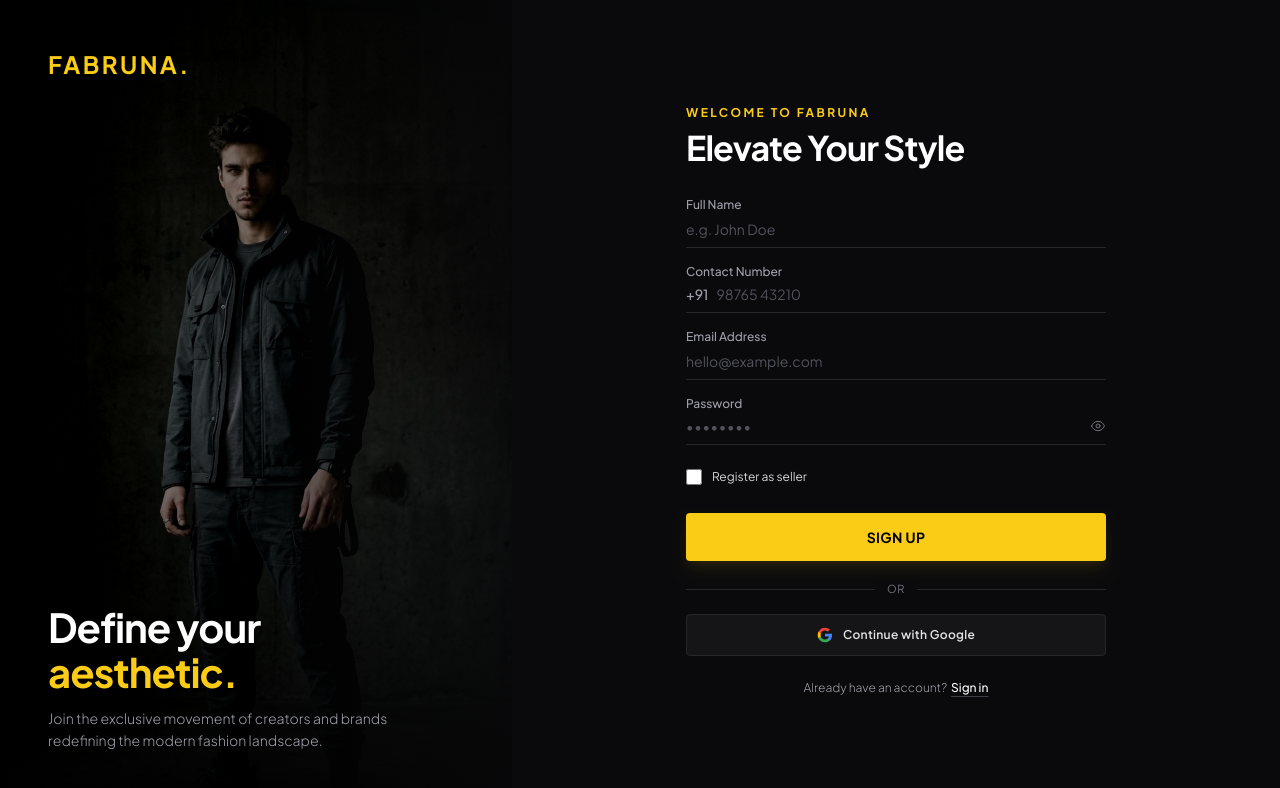
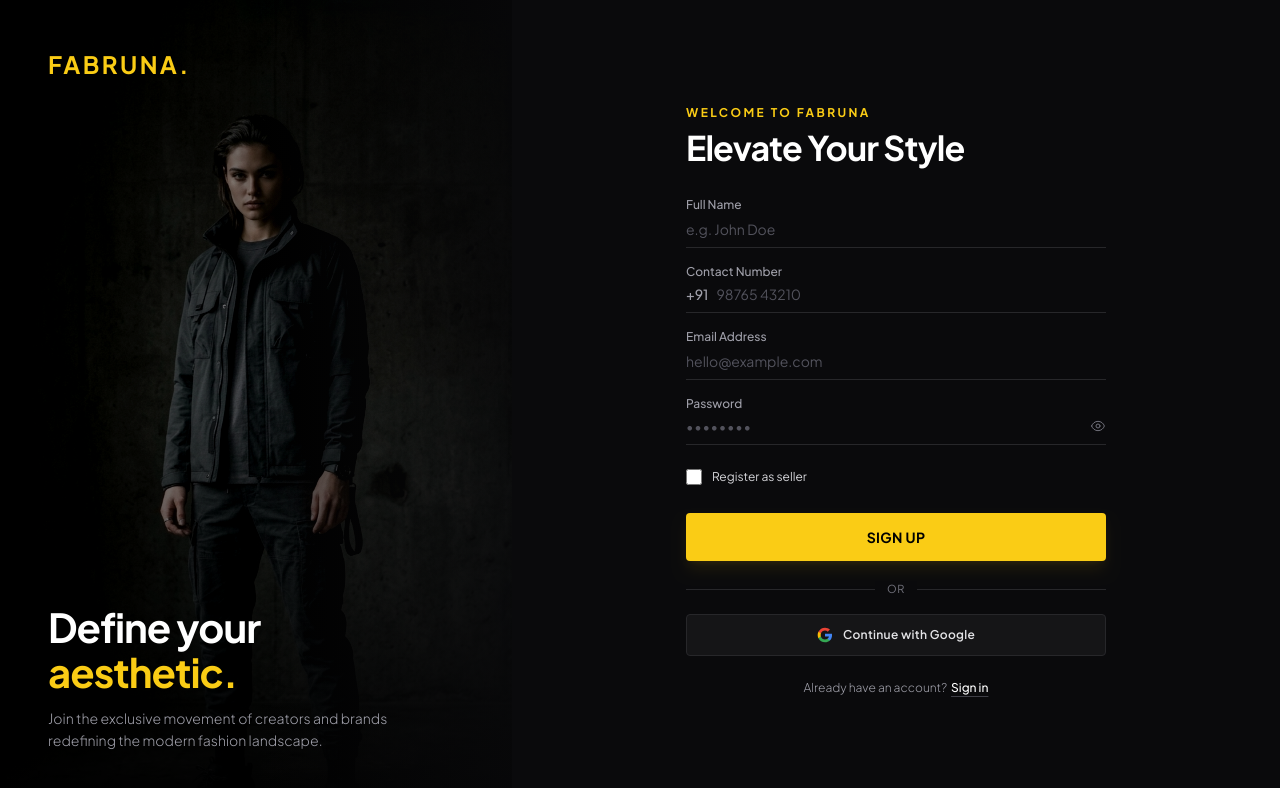
Before and after one commit to Ashish2k04/Fabruna, a React (Vite) app in the folder frontend/: page /register in a window 1280 px wide. Shown: the top 788 px of the page. Built offline with nearby package versions, Linux system fonts and the light colour scheme; a web font is replaced by a local one.

Commit message:
update model images in Register component to showcase female model

```diff
--- a/frontend/src/features/auth/pages/Register.jsx
+++ b/frontend/src/features/auth/pages/Register.jsx
@@ -119,7 +119,7 @@
       {/* ============================================================== */}
       <div className="absolute inset-0 z-0 lg:hidden overflow-hidden pointer-events-none">
         <img
-          src="/fabruna_model_left.jpg"
+          src="/fabruna_model_female.jpg"
           alt="Fabruna Fashion Background"
           className="w-full h-full object-cover object-top opacity-20 filter brightness-[0.7] contrast-[1.15]"
         />
@@ -128,15 +128,15 @@
       </div>
 
       {/* ============================================================== */}
-      {/* DESKTOP LEFT SIDE: Male Model Showcase (Hidden on mobile)      */}
+      {/* DESKTOP LEFT SIDE: Female Model Showcase (Hidden on mobile)    */}
       {/* ============================================================== */}
       <section className="hidden lg:flex relative w-[42%] xl:w-[40%] h-full shrink-0 bg-black overflow-hidden flex-col justify-between p-10 lg:p-12 z-10">
 
         {/* Model Background Image on Desktop */}
         <div className="absolute inset-0 w-full h-full pointer-events-none">
           <img
-            src="/fabruna_model_left.jpg"
-            alt="Fabruna Men's Fashion Model"
+            src="/fabruna_model_female.jpg"
+            alt="Fabruna Women's Fashion Model"
             className="w-full h-full object-cover object-top filter brightness-[0.85] contrast-[1.1] scale-100"
           />
           {/* Subtle dark vignettes for contrast */}
```
